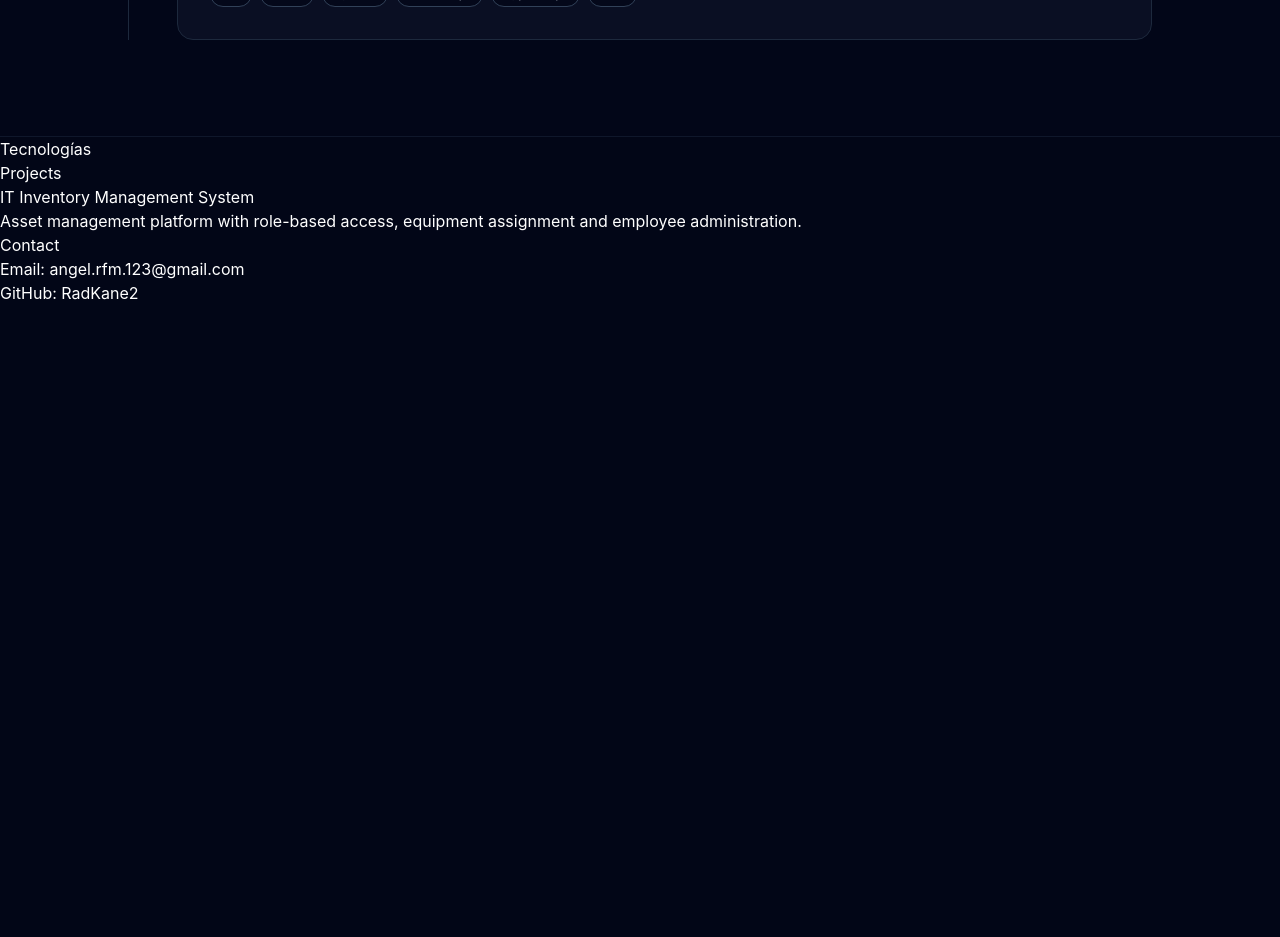
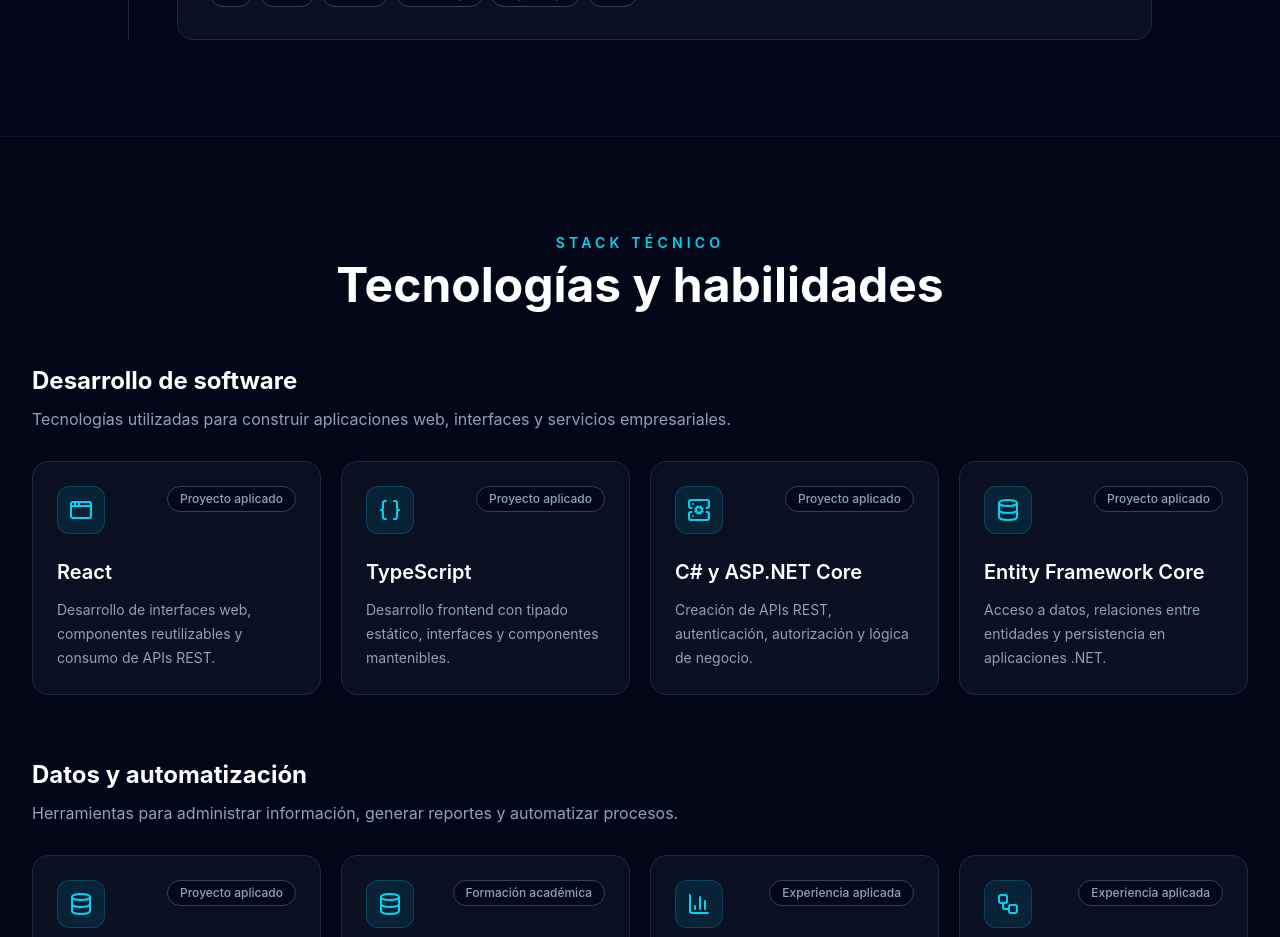
Before and after one commit to RadKane2/portfolio-website, a React (Vite) app in the folder portfolio-website/: page / in a window 1280 px wide. Shown: the part 2720-3657 px from the top of the page. Before the commit the page ends 3025 px from the top, so only its background shows below. Built offline with nearby package versions, Linux system fonts and the light colour scheme.

Commit message:
feat: crear sección de tecnologías y habilidades

```diff
--- a/portfolio-website/src/components/cards/SkillCard.tsx
+++ b/portfolio-website/src/components/cards/SkillCard.tsx
@@ -0,0 +1,33 @@
+import type { Skill } from "../../data/skills";
+
+interface SkillCardProps {
+  skill: Skill;
+}
+
+function SkillCard({ skill }: SkillCardProps) {
+  const Icon = skill.icon;
+
+  return (
+    <article className="group h-full rounded-2xl border border-slate-800 bg-slate-900/60 p-6 transition duration-300 hover:-translate-y-1 hover:border-cyan-400/40 hover:bg-slate-900">
+      <div className="flex items-start justify-between gap-4">
+        <div className="flex h-12 w-12 items-center justify-center rounded-xl border border-cyan-400/20 bg-cyan-400/10 text-cyan-400 transition group-hover:border-cyan-400/40">
+          <Icon size={24} />
+        </div>
+
+        <span className="rounded-full border border-slate-700 bg-slate-950/70 px-3 py-1 text-xs font-medium text-slate-400">
+          {skill.context}
+        </span>
+      </div>
+
+      <h3 className="mt-6 text-xl font-semibold text-white">
+        {skill.name}
+      </h3>
+
+      <p className="mt-3 text-sm leading-6 text-slate-400">
+        {skill.description}
+      </p>
+    </article>
+  );
+}
+
+export default SkillCard;
--- a/portfolio-website/src/data/skills.ts
+++ b/portfolio-website/src/data/skills.ts
@@ -0,0 +1,157 @@
+import {
+  AppWindow,
+  BarChart3,
+  BrainCircuit,
+  Braces,
+  Code2,
+  Database,
+  FileCode2,
+  GitBranch,
+  ServerCog,
+  Workflow,
+} from "lucide-react";
+
+import type { LucideIcon } from "lucide-react";
+
+export type SkillContext =
+  | "Experiencia aplicada"
+  | "Proyecto aplicado"
+  | "Proyectos de IA"
+  | "Formación académica";
+
+export interface Skill {
+  name: string;
+  description: string;
+  context: SkillContext;
+  icon: LucideIcon;
+}
+
+export interface SkillGroup {
+  title: string;
+  description: string;
+  skills: Skill[];
+}
+
+export const skillGroups: SkillGroup[] = [
+  {
+    title: "Desarrollo de software",
+    description:
+      "Tecnologías utilizadas para construir aplicaciones web, interfaces y servicios empresariales.",
+    skills: [
+      {
+        name: "React",
+        description:
+          "Desarrollo de interfaces web, componentes reutilizables y consumo de APIs REST.",
+        context: "Proyecto aplicado",
+        icon: AppWindow,
+      },
+      {
+        name: "TypeScript",
+        description:
+          "Desarrollo frontend con tipado estático, interfaces y componentes mantenibles.",
+        context: "Proyecto aplicado",
+        icon: Braces,
+      },
+      {
+        name: "C# y ASP.NET Core",
+        description:
+          "Creación de APIs REST, autenticación, autorización y lógica de negocio.",
+        context: "Proyecto aplicado",
+        icon: ServerCog,
+      },
+      {
+        name: "Entity Framework Core",
+        description:
+          "Acceso a datos, relaciones entre entidades y persistencia en aplicaciones .NET.",
+        context: "Proyecto aplicado",
+        icon: Database,
+      },
+    ],
+  },
+  {
+    title: "Datos y automatización",
+    description:
+      "Herramientas para administrar información, generar reportes y automatizar procesos.",
+    skills: [
+      {
+        name: "SQL Server",
+        description:
+          "Diseño de bases de datos relacionales, consultas y almacenamiento de información.",
+        context: "Proyecto aplicado",
+        icon: Database,
+      },
+      {
+        name: "MySQL",
+        description:
+          "Modelado de datos y desarrollo de consultas para aplicaciones académicas y web.",
+        context: "Formación académica",
+        icon: Database,
+      },
+      {
+        name: "Power BI",
+        description:
+          "Creación de reportes y visualizaciones para el seguimiento de información.",
+        context: "Experiencia aplicada",
+        icon: BarChart3,
+      },
+      {
+        name: "Power Platform",
+        description:
+          "Uso de Power Apps y Power Automate para soluciones y flujos de trabajo.",
+        context: "Experiencia aplicada",
+        icon: Workflow,
+      },
+    ],
+  },
+  {
+    title: "Herramientas y lenguajes",
+    description:
+      "Tecnologías utilizadas para control de versiones, documentación y proyectos académicos.",
+    skills: [
+      {
+        name: "Git y GitHub",
+        description:
+          "Control de versiones, organización de commits y administración de repositorios.",
+        context: "Experiencia aplicada",
+        icon: GitBranch,
+      },
+      {
+        name: "Swagger",
+        description:
+          "Documentación, exploración y validación de endpoints en servicios REST.",
+        context: "Proyecto aplicado",
+        icon: FileCode2,
+      },
+      {
+        name: "Python",
+        description:
+          "Desarrollo de algoritmos, análisis de datos y proyectos académicos de IA.",
+        context: "Proyectos de IA",
+        icon: BrainCircuit,
+      },
+      {
+        name: "JavaScript",
+        description:
+          "Desarrollo de funcionalidades web, validaciones y manipulación de interfaces.",
+        context: "Formación académica",
+        icon: Code2,
+      },
+    ],
+  },
+];
+
+export const additionalSkills = [
+  "Java",
+  "Django",
+  "Flask",
+  "Visual Basic",
+  "C",
+  "C++",
+  "HTML",
+  "CSS",
+  "Power Apps",
+  "Power Automate",
+  "Visual Studio",
+  "Visual Studio Code",
+  "DataGrip",
+];
--- a/portfolio-website/src/sections/Technologies.tsx
+++ b/portfolio-website/src/sections/Technologies.tsx
@@ -1,7 +1,70 @@
+import SkillCard from "../components/cards/SkillCard";
+import Container from "../components/ui/Container";
+import SectionTitle from "../components/ui/SectionTitle";
+
+import {
+  additionalSkills,
+  skillGroups,
+} from "../data/skills";
+
 function Technologies() {
   return (
-    <section id="tecnologias">
-      <h2>Tecnologías</h2>
+    <section id="tecnologias" className="py-24">
+      <Container>
+        <SectionTitle
+          title="Tecnologías y habilidades"
+          subtitle="Stack técnico"
+        />
+
+        <div className="space-y-16">
+          {skillGroups.map((group) => (
+            <div key={group.title}>
+              <div className="mb-7 max-w-3xl">
+                <h3 className="text-2xl font-bold text-white">
+                  {group.title}
+                </h3>
+
+                <p className="mt-2 leading-7 text-slate-400">
+                  {group.description}
+                </p>
+              </div>
+
+              <div className="grid gap-5 sm:grid-cols-2 xl:grid-cols-4">
+                {group.skills.map((skill) => (
+                  <SkillCard
+                    key={skill.name}
+                    skill={skill}
+                  />
+                ))}
+              </div>
+            </div>
+          ))}
+        </div>
+
+        <div className="mt-16 rounded-2xl border border-slate-800 bg-slate-900/40 p-6 md:p-8">
+          <div className="max-w-3xl">
+            <h3 className="text-xl font-semibold text-white">
+              Conocimientos adicionales
+            </h3>
+
+            <p className="mt-2 text-sm leading-6 text-slate-400">
+              Lenguajes, frameworks y herramientas utilizados durante mi
+              formación académica y el desarrollo de distintos proyectos.
+            </p>
+          </div>
+
+          <div className="mt-6 flex flex-wrap gap-3">
+            {additionalSkills.map((skill) => (
+              <span
+                key={skill}
+                className="rounded-full border border-slate-700 bg-slate-950/60 px-4 py-2 text-sm font-medium text-slate-300 transition hover:border-cyan-400/40 hover:text-cyan-400"
+              >
+                {skill}
+              </span>
+            ))}
+          </div>
+        </div>
+      </Container>
     </section>
   );
 }
```
